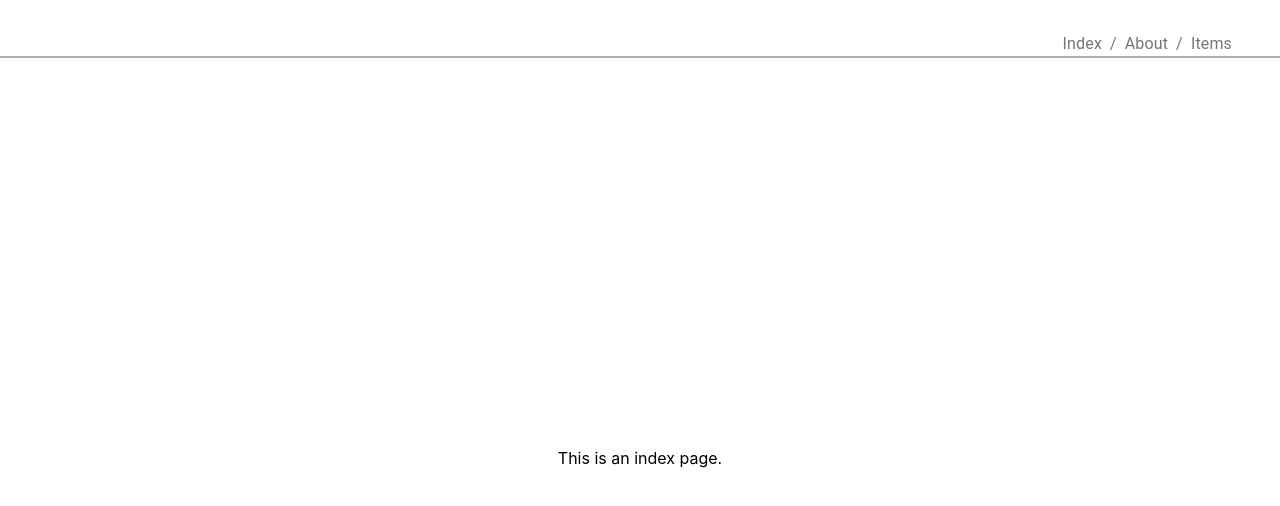
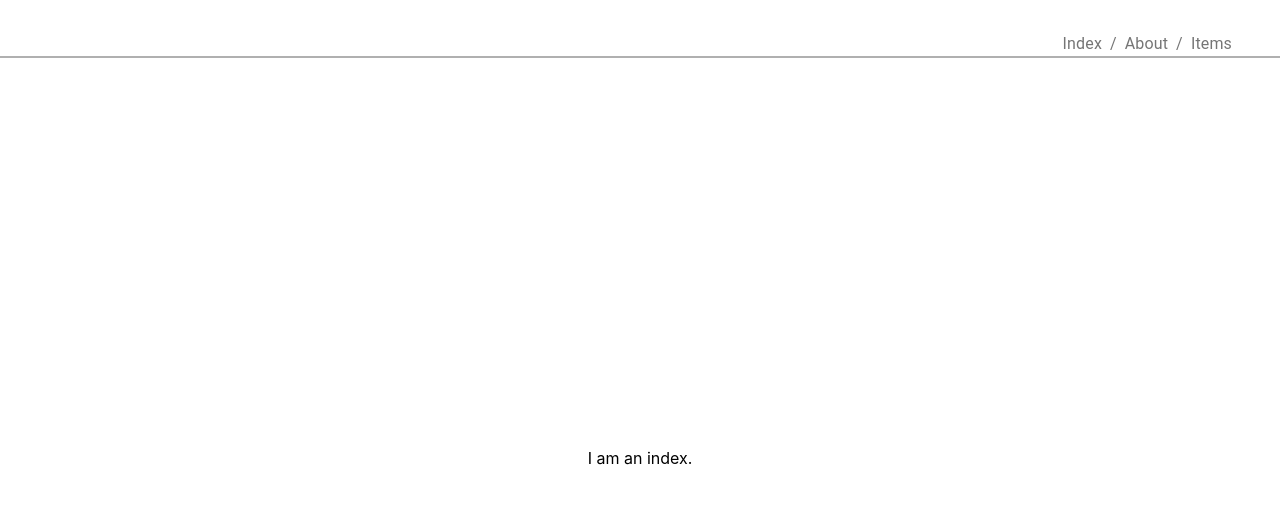
Before and after one commit to jingu-k816/get-started, a Next.js app: page / in a window 1280 px wide. Shown: the top 506 px of the page. Built offline with nearby package versions, Linux system fonts and the light colour scheme.

Commit message:
remove props since the component does not receive props from the parent component

```diff
--- a/src/presentation/components/index.tsx
+++ b/src/presentation/components/index.tsx
@@ -1,9 +1,9 @@
 import React from 'react';
 
-const Index: React.FC<{props?: any}> = () => {
+const Index: React.FC = () => {
   return (
     <div>
-      This is an index page.
+      I am an index.
     </div>
   )
 };
```
